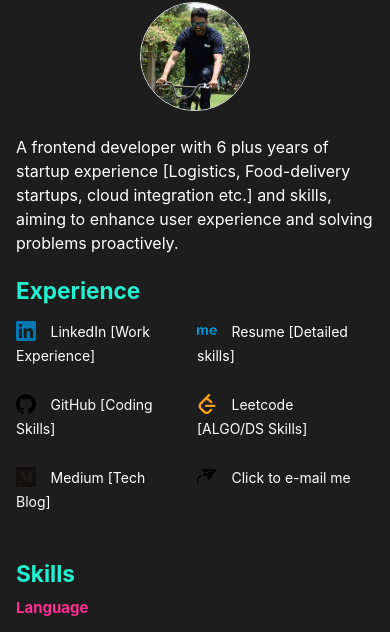
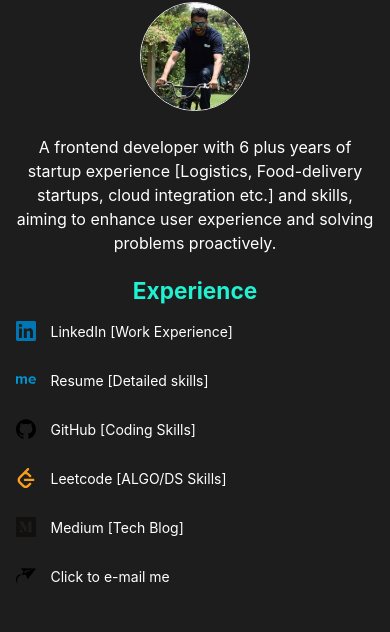
Before and after one commit to sujithnath/sujithnath, a website: page index.html in a window 390 px wide. Shown: the part 212-844 px from the top of the page. Drawn offline with nearby package versions, Linux system fonts and the light colour scheme.

Commit message:
new changes

```diff
--- a/index.html
+++ b/index.html
@@ -24,11 +24,12 @@
         <div class="name">
           <h1>Sujith Gopinath</h1>
           <img class="display-pic" src="./assets/sujith-clr.jpg" />
-        </div>
-        <p>
+              <p>
           A frontend developer with 6 plus years of startup experience [Logistics, Food-delivery startups, cloud integration etc.] and skills, aiming to enhance
           user experience and solving problems proactively.
         </p>
+        </div>
+
       </section>
 
       <!-- section two -->
--- a/src/portfolio/index.css
+++ b/src/portfolio/index.css
@@ -318,6 +318,15 @@ ul.links li svg {
   ul.links li {
     margin-bottom: 20px;
   }
+  p,
+  footer {
+    text-align: center;
+  }
+  h3,
+  h2,
+  h4 {
+    text-align: center;
+  }
   h4 {
     font-size: 15px;
     margin: 10px 0 0;
@@ -326,4 +335,13 @@ ul.links li svg {
     right: 10px;
     font-size: 24px;
   }
+  .name p {
+    text-align: center;
+  }
 }
+
+@media only screen and (max-width: 480px) {
+  ul.links {
+    grid-template-columns: 1fr;
+  }
+}
```
